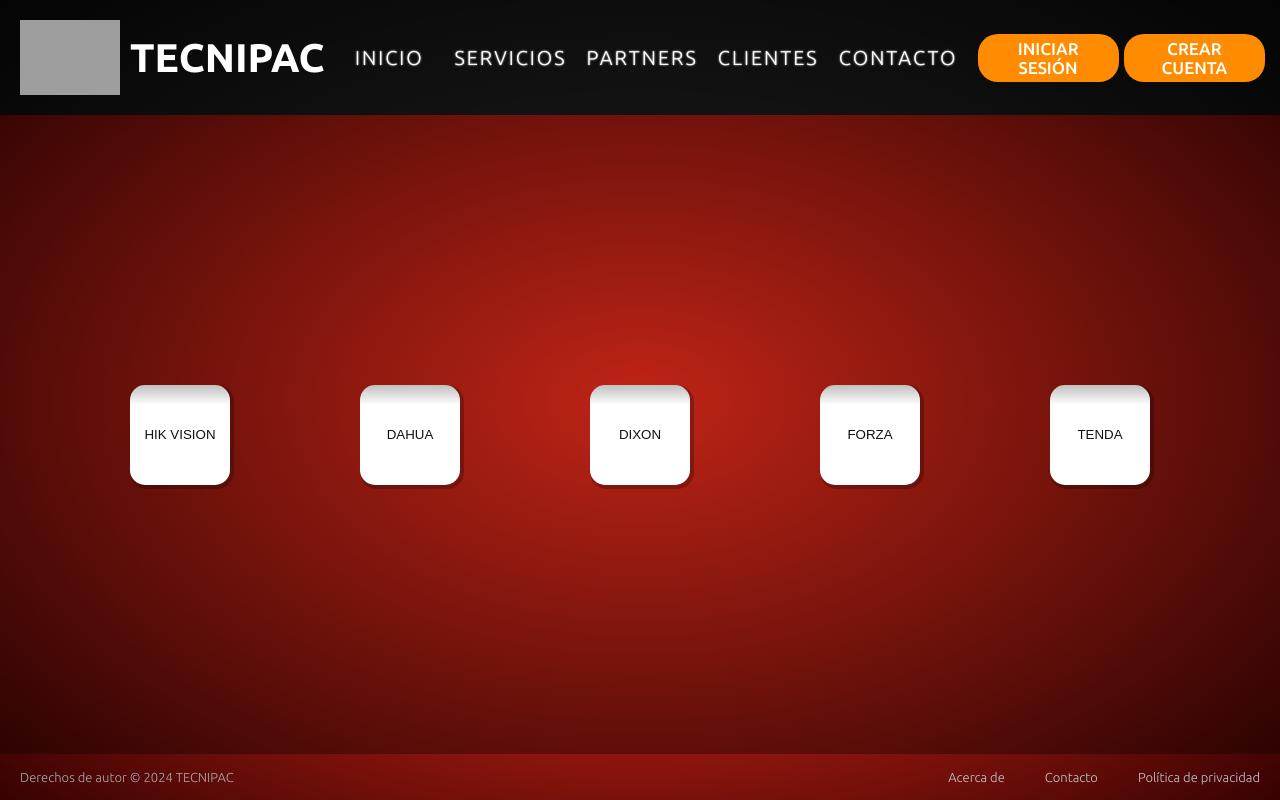
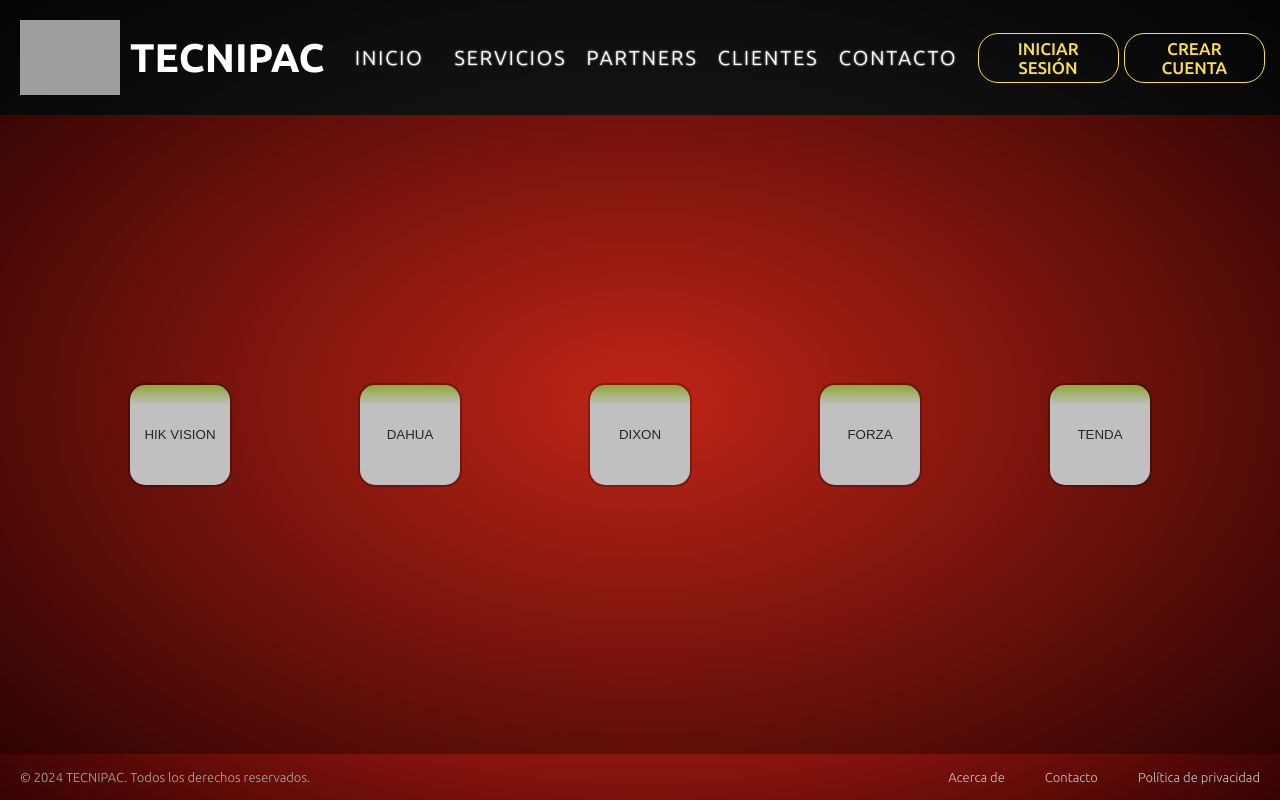
Before and after one commit to aremirc/project, a React (Create React App) app: page /allies in a window 1280 px wide. Built offline with nearby package versions, Linux system fonts and the light colour scheme; grey boxes are pictures that could not be loaded; the HTML template or start-up script is replaced by a standard one.

Commit message:
small things

```diff
--- a/src/estilos/Boton.css
+++ b/src/estilos/Boton.css
@@ -2,14 +2,14 @@
   min-width: 100px;
   height: 100px;
   /* flex: 0 0 calc(25% - 20px); */
-  color: #111;
+  color: #24252f;
   border: none;
   border-radius: 15px;
-  background-image: linear-gradient(#c0c0c0, #fff 20%);
-  box-shadow: 2px 2px 0 2px rgba(0,0,0,.25);
+  background-image: linear-gradient(#8da837, #c0c0c0 20%);
+  box-shadow: 0 0 0 2px rgba(0,0,0,.25);
   padding: 1.25rem;
 }
 
 .boton:hover {
-  box-shadow: 0 0 30px 10px rgba(0,0,0,.15);
+  box-shadow: 0 0 20px 8px rgba(141,168,55,.15);
 }
--- a/src/estilos/Header.css
+++ b/src/estilos/Header.css
@@ -99,20 +99,18 @@
   margin-right: 5px;
   text-decoration: none;
   border-radius: 20px;
-  background-color: darkorange;
+  border: 1px solid #fade4b;
   text-transform: uppercase;
   font-size: 1.7rem;
   font-weight: 500;
   display: flex;
   align-items: center;
-  color: #ffffff;
-  border: none;
+  color: #fade4b;
   cursor: pointer;
 }
 
 .header__boton:hover {
-  color: #333;
-  background-color: #ffcc00;
-  box-shadow: 0 2px 13px 0 gold;
-  transition: color .3s;
+  background-color: rgba(0, 0, 0, .75);
+  box-shadow: 0 0 12px 0 gold;
+  transition: color .25s;
 }
--- a/src/organisms/Footer.js
+++ b/src/organisms/Footer.js
@@ -5,7 +5,7 @@ function Footer() {
   return (
     <footer className="footer">
       <div className="footer__principal">
-          <p className='footer__texto'>Derechos de autor &copy; 2024 TECNIPAC</p>
+          <p className='footer__texto'>&copy; 2024 TECNIPAC. Todos los derechos reservados.</p>
           <ul className='footer__ul'>
             <li className='footer__li'><Link className='footer__link' to="/about">Acerca de</Link></li>
             <li className='footer__li'><Link className='footer__link' to="/contact">Contacto</Link></li>
```
